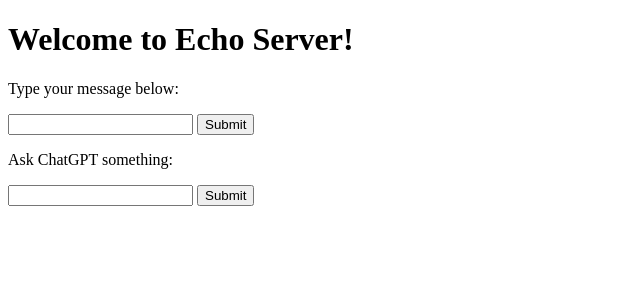
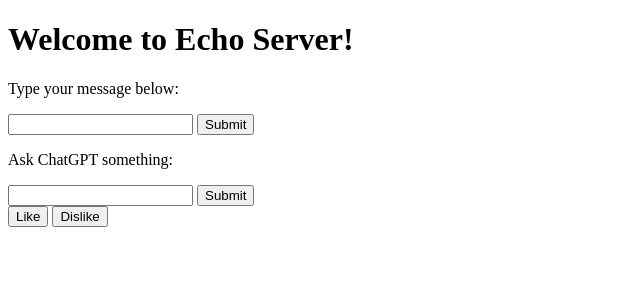
Before and after one commit to itbolt/echoserver, a Flask app: page / in a window 1280 px wide. Shown: the top 300 px of the page, without its empty margins (0-640 px from the left). Run offline with Flask 3, Linux system fonts and the light colour scheme.

Commit message:
Like button test 1

```diff
--- a/server.py
+++ b/server.py
@@ -54,9 +54,22 @@
     # Extract the response text from the API response
     chat_response = response['choices'][0]['text'].strip()
 
-    print("User Message:", user_message)
-    print("AI Response:", chat_response)
-    return '', 204
+    like = data.get('like', None)
+    dislike = data.get('dislike', None)
+
+    if like or dislike:
+        feedback = {
+            'message': user_message,
+            'response': chat_response,
+            'like': like,
+            'dislike': dislike
+        }
+        collection.insert_one(feedback)
+
+    # Return the response text to the client
+    return jsonify({'response': chat_response})
+
+    return chat_response
 
 
 
--- a/templates/index.html
+++ b/templates/index.html
@@ -26,6 +26,38 @@
         <p>{{ response }}</p>
     {% endif %}
 
+    <div>
+        <button onclick="sendFeedback(true)">Like</button>
+        <button onclick="sendFeedback(false)">Dislike</button>
+    </div>
 
+    <!-- Your existing JavaScript code -->
+    <script>
+        // ... (your existing JavaScript code)
+
+        function sendFeedback(like) {
+            const message = document.getElementById('message').value;
+            const data = {
+                message: message,
+                like: like
+            };
+
+            // Send the feedback to the server using fetch API
+            fetch('/chat', {
+                method: 'POST',
+                headers: {
+                    'Content-Type': 'application/json'
+                },
+                body: JSON.stringify(data)
+            }).then(response => response.json())
+            .then(data => {
+                // Handle the response if needed
+                console.log(data.response);
+            }).catch(error => {
+                // Handle error if any
+                console.error('Error:', error);
+            });
+        }
+    </script>
 </body>
 </html>
```
